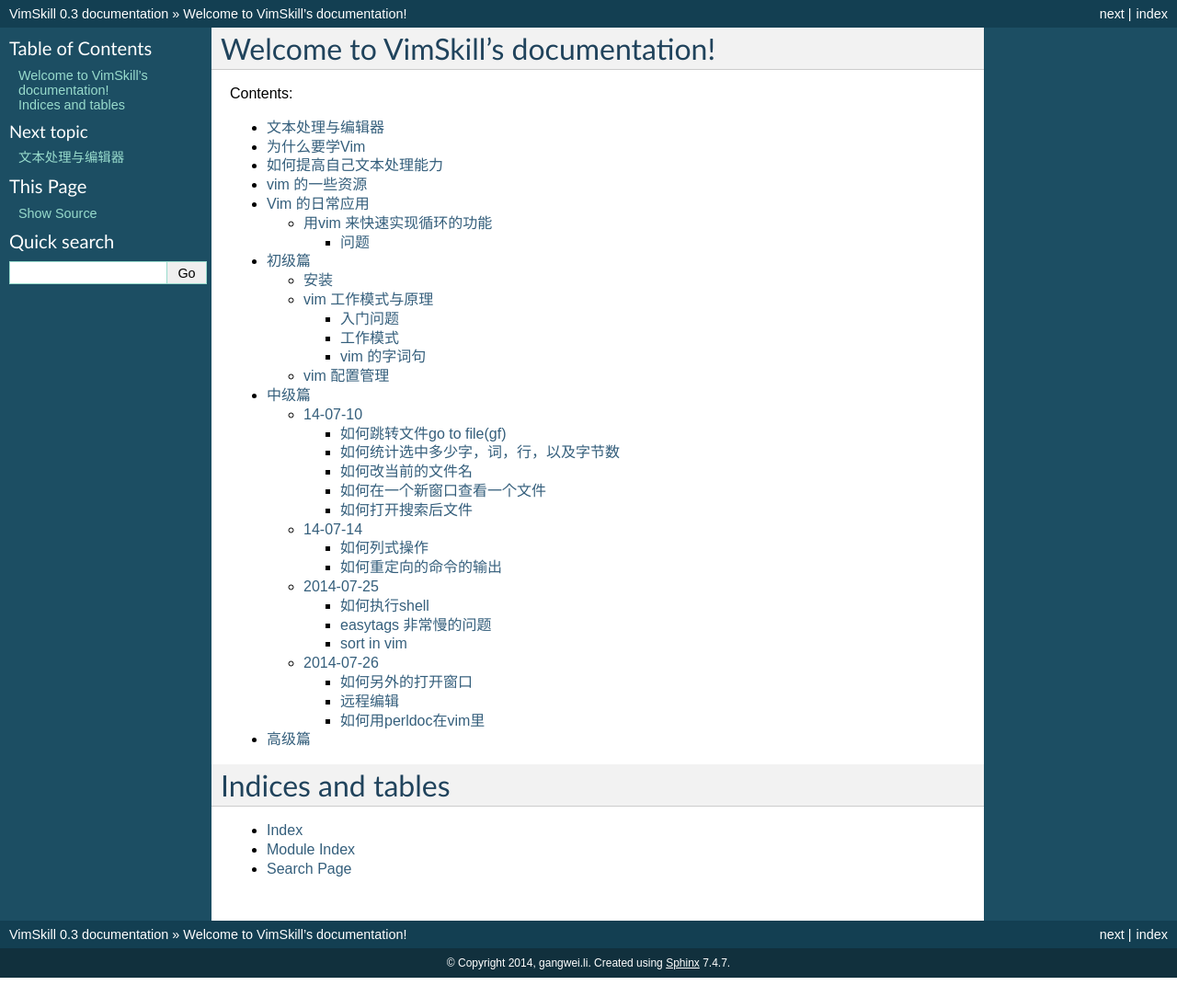
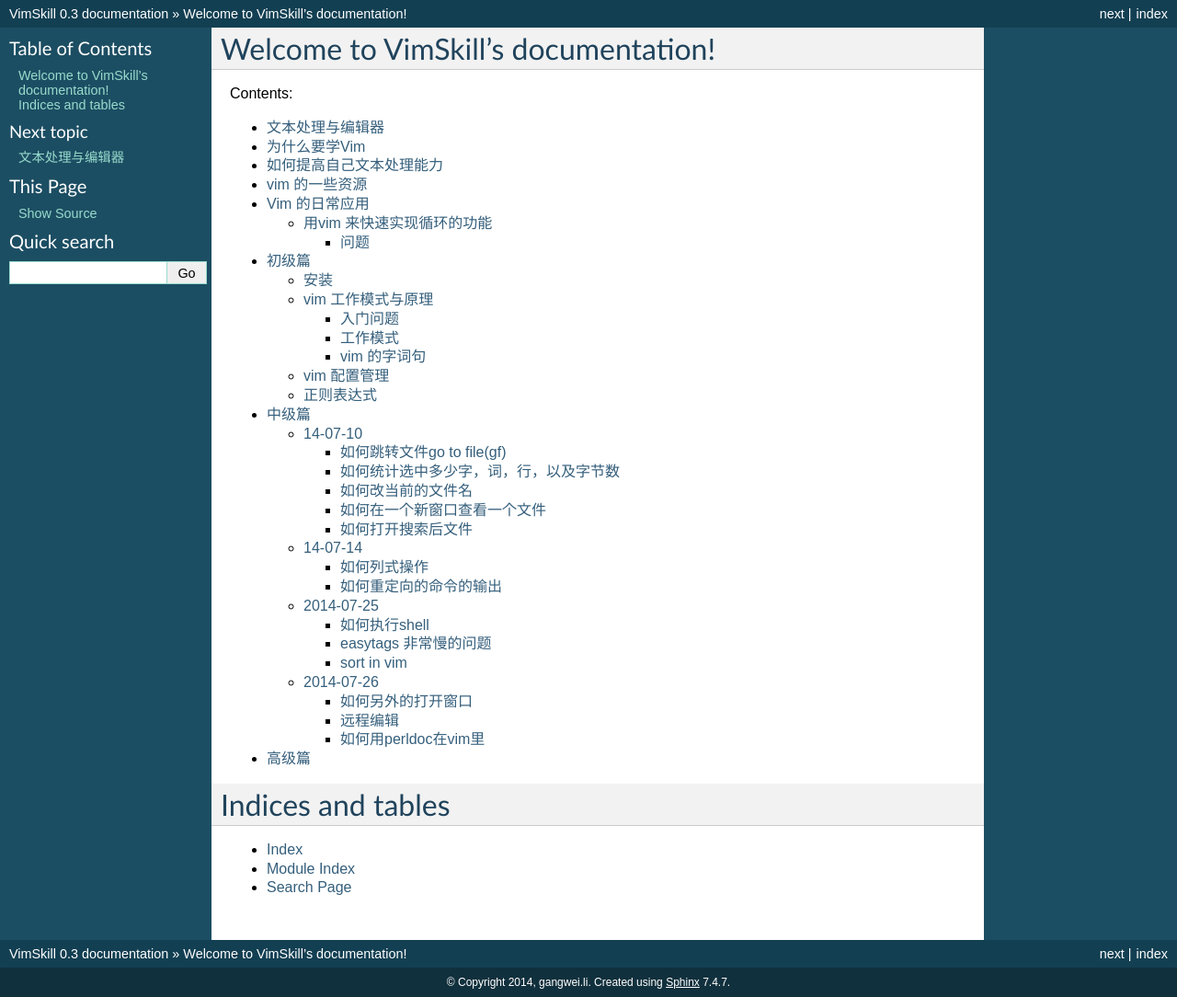
Before and after one commit to gwli/VimSkill, a Sphinx documentation site: the page built from source/index.rst, in a window 1280 px wide. Shown: the whole page at 92% size. Built offline with Sphinx 7.4.7, drawn with Linux system fonts in a browser that asks for light colours; before the commit the page ends 1063 px from its top, so only the background shows below that.

Commit message:
添加标题

```diff
--- a/source/Stage_1/vim_regularExpression.rst
+++ b/source/Stage_1/vim_regularExpression.rst
@@ -1,3 +1,6 @@
+正则表达式
+**********
+
 *\%* 这是一个range限定词, *\@* 是一个条件词作用相当于\ze \zs 但是它有一个不同那就是它可以使用反逻辑。\@! Match with zero width if the preceding atoms does not match at the current position.
 <verbatim>
 |/\%$|	\%$	\%$	end of file |/zero-width|
```
